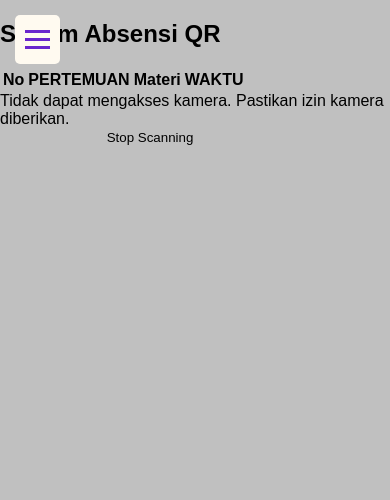
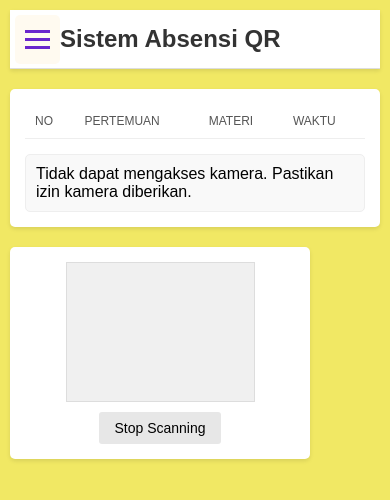
Before and after one commit to Epannjj/Digikidz, a PHP site: page /guru/guru.php in a window 390 px wide. Shown: the top 500 px of the page. Run offline with PHP 8.4, Linux system fonts and the light colour scheme; the visitor is signed in with stand-in values (Sample User, id 1); lists and menus that the app fills with data are empty.

Commit message:
14 april

```diff
--- a/login.php
+++ b/login.php
@@ -1,13 +1,11 @@
+<form action="" method="post">
     <h3>Login karyawan</h3>
-<div class="container-k">
-    <form action="" method="post">
     <label for="username">Username / id :</label><br>
     <input type="text" id="username" name="username" required><br>
     <label for="password">Password:</label><br>
     <input type="password" id="password" name="password" required><br>
     <input type="submit" name="login-g" value="Login"><br>
 </form>
-</div>
 <!-- proses login -->
 <?php
 include 'db.php';
--- a/logins.php
+++ b/logins.php
@@ -1,16 +1,12 @@
-<body style="display: flex;justify-content: center;align-items: center;">
+<form action="" method="post">
 
-    <div class="contaner-s" style="display: flex;align-items: center;flex-direction: column;;">
     <h3>Login Siswa Privat</h3>
-        <form action="" method="post">
     <label for="nama">Nama:</label><br>
     <input type="text" id="nama" name="nama" required><br>
     <label for="password">Password:</label><br>
     <input type="password" id="password" name="password" required><br>
     <input type="submit" name="login" value="Login">
 </form>
-    </div>
-</body>
 <?php
 include 'db.php';
 if (isset($_POST['login'])) {
--- a/styles.css
+++ b/styles.css
@@ -1,133 +1,140 @@
-  body{
-  margin-left: 300px;
-  background-color: silver
-  }
-  main{
+* {
+  box-sizing: border-box;
+  font-family: Arial, sans-serif;
+}
+
+body {
+  margin: 0;
+  padding: 0;
+  background-color: #f1e864;
+  display: flex;
+}
+
+.sidebar-placeholder {
+  width: 250px;
+  background-color: #8A2BE2;
+  min-height: 100vh;
+  position: fixed;
+  left: 0;
+  top: 0;
+  color: white;
+  z-index: 10;
+}
+
+/* Container utama - dengan margin kiri untuk menghindari sidebar */
+.main-container {
+  margin-left: 250px;
+  /* Sesuaikan dengan lebar sidebar */
+  width: calc(100% - 250px);
+  padding: 20px;
+}
+
+.header {
   background-color: #fff;
-  border-radius: 10px;
-  }
-  section {
-    height: 100vh;
-    border-style: solid;
-    border-radius: 10px;
-    padding: 10px;
-  }
-  nav {
-    position: fixed;
-  }
-  a {
-    text-decoration: none;
-    color: rgb(0, 0, 0);
+  padding: 15px 20px;
+  border-bottom: 1px solid #ddd;
+  margin-bottom: 20px;
+  box-shadow: 0 2px 4px rgba(0, 0, 0, 0.1);
+}
+
+.header h2 {
+  margin: 0;
+  color: #333;
+}
+
+.content {
+  display: flex;
+  gap: 20px;
+}
+
+.section {
+  background-color: #fff;
+  border-radius: 5px;
+  box-shadow: 0 2px 4px rgba(0, 0, 0, 0.1);
+  padding: 15px;
+  flex: 1;
+}
+
+table {
+  width: 100%;
+  border-collapse: collapse;
+}
+
+th,
+td {
+  padding: 10px;
+  text-align: left;
+  border-bottom: 1px solid #eee;
+}
+
+th {
+  font-weight: normal;
+  color: #555;
+  font-size: 12px;
+  text-transform: uppercase;
+}
+.scanner-container {
+  width: 70%;
+  display: flex;
+  flex-direction: column;
+  align-items: center;
+  justify-content: center;
+}
+
+#reader {
+  width: 100%;
+  max-width: 250px;
+  height: 140px;
+  background-color: #f0f0f0;
+  border: 1px solid #ddd;
+  margin-bottom: 10px;
+}
+
+.button {
+  padding: 8px 15px;
+  background-color: #e7e7e7;
+  border: none;
+  border-radius: 3px;
+  cursor: pointer;
+  font-size: 14px;
+}
+
+.presensi-info {
+  margin-top: 15px;
+  padding: 10px;
+  background-color: #f9f9f9;
+  border-radius: 5px;
+  border: 1px solid #eee;
+}
+
+.success {
+  color: #28a745;
+}
+
+.error {
+  color: #dc3545;
+}
+@media (max-width: 768px) {
+  .content {
+      flex-direction: column;
   }
 
-  button {
-    background: transparent;
-    border: 0;
-    padding: 0;
-    cursor: pointer;
-  }
-  .sidebar {
-    position: absolute;
-    overflow: hidden;
-    border-radius: 5px;
-    top: 0;
-    left: 0;
-    width: 25%;
-    height: 100%;
-    background: #6d10db;
-    transition: width 0.4s;
-    position: fixed;
-  }
-  .sidebar-inner {
-    position: absolute;
-    align-items: center;
-    top: 0;
-    left: 0;
-    width: 100%;
+  .main-container {
+      margin-left: 0;
+      width: 100%;
+      padding: 10px;
   }
 
-  .sidebar-header {
-    display: flex;
-    align-items: center;
-    justify-content: center;
-    height: 72px;
-    padding: 0 1.25rem 0 0;
-    background: rgba(255, 255, 255, 0.1);
+  .sidebar-placeholder {
+      left: -250px;
+      /* Hanya untuk demo */
   }
-  .sidebar-burger {
-    display: none;
+  .sidebar-placeholder.open{
+
+  width: 75%;
+   left: 0;
   }
-  .sidebar-logo {
-    height: 60px;
+  .header h2{
+  margin-left: 30px;
   }
-
-  .sidebar-menu {
-    display: grid;
-  }
-
-  .sidebar-menu>button {
-    display: flex;
-    gap: 25px;
-    align-items: center;
-    height: 60px;
-    font-family: "Poppins";
-    font-size: 16px;
-    font-weight: 200;
-    letter-spacing: 2px;
-    line-height: 1;
-    padding: 0 25px;
-  }
-
-  .sidebar-menu>button.has-border {
-    padding-bottom: 1rem;
-    border-bottom: 1px solid rgba(255, 255, 255, 0.12);
-    margin-bottom: 1rem;
-  }
-
-  .sidebar-menu>button>img {
-    width: 24px;
-    height: 24px;
-  }
-
-  .sidebar-menu>button>span>a {
-    color: #f9f9f9;
-  }
-  td{
-    text-align: center;
-  }
-/* mobile responsive */
-@media screen and (max-width: 768px) {
-body{
-margin-left: 14%;
 }
-.sidebar-burger {
-  width: 72px;
-  height: 72px;
-  display: grid;
-  place-items: center;
-  background: url(../icon-burger.svg) no-repeat center center;
-}
-body.open .sidebar-burger {
-  background: url(../icon-close.svg) no-repeat no-repeat center center;
-}
-body .sidebar-menu>button>span>a{
-  display: none;
-  }
-body.open .sidebar-menu>button>span>a{
-  display: flex;
-  }
-.sidebar {
-  width: 70px;
-}
-body.open .sidebar {
-  width: 220px;
-}
-.sidebar-logo {
- display: none;
-}
-body.open .sidebar-logo {
- display:flex;
- height: 70px;
-}
-
-}
```
Also changed, not shown: index.php (+90 -12 lines). Lines whose indentation alone changed are shown as unchanged.
